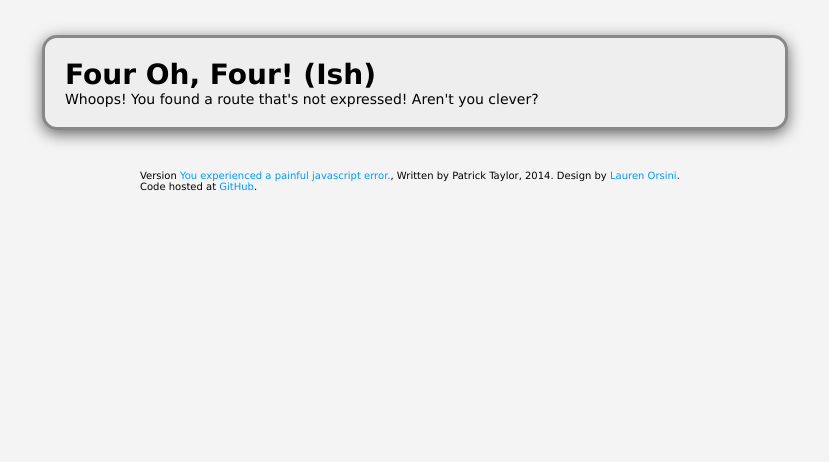
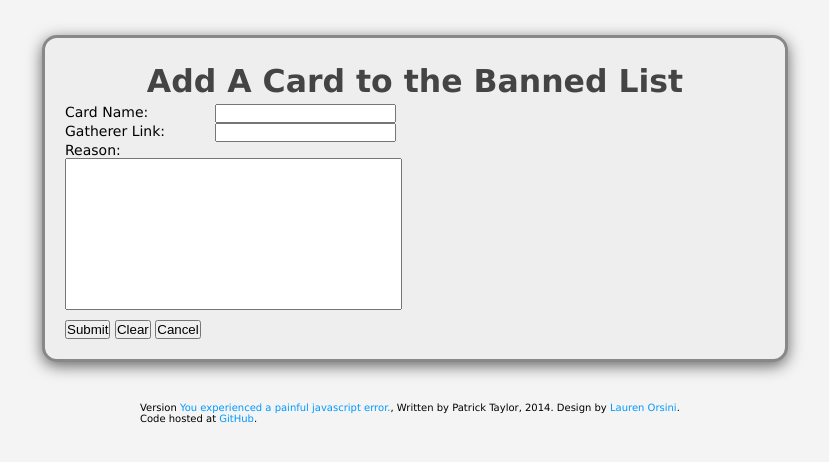
Before and after one commit to ThePatches/Goodloe, a website: page public/index.html at #/bancard in a window 1280 px wide. Shown: the whole page, without its empty margins (225-1054 px from the left). Drawn offline with Linux system fonts and the light colour scheme; no server answers.

Commit message:
Added the ban card page with no functionality.

```diff
--- a/public/js/app.js
+++ b/public/js/app.js
@@ -80,6 +80,10 @@ goodloeApp.config(['$routeProvider',
             {
                 templateUrl: "views/bannedlist.html",
                 controller: "BannedListController"
+            })
+            .when("/bancard", {
+                templateUrl: "views/bancard.html",
+                controller: "BanCardController"
             })
         .otherwise({
                 templateUrl: "views/404View.html",
--- a/public/js/controllers/rulescontroller.js
+++ b/public/js/controllers/rulescontroller.js
@@ -25,3 +25,18 @@ rulesControllers.controller("BannedListController", ['$scope', '$http', function
             }
         });
 }]);
+
+rulesControllers.controller("BanCardController", ['$scope', '$http', '$location', function($scope, $http, $location)
+{
+    $scope.canBan = true;
+
+    $scope.submitBan = function()
+    {
+        alert("Not implemented!");
+    };
+
+    $scope.Cancel = function()
+    {
+        $location.path("/");
+    };
+}]);
--- a/public/styles/global.css
+++ b/public/styles/global.css
@@ -192,3 +192,15 @@ a.navLink
     overflow-y: scroll;
     height: 500px;
 }
+
+textarea.medium
+{
+    overflow: auto;
+    resize: none;
+}
+
+.buttonDiv
+{
+    padding-top: 10px;
+    clear: both;
+}
--- /dev/null
+++ b/public/views/bancard.html
@@ -0,0 +1,14 @@
+<div>
+    <h2>Add A Card to the Banned List</h2>
+    <div data-ng-show="canBan">
+        <div id="formDiv">
+            <label for="cardName">Card Name:</label><input type="text" id="cardName" data-ng-model="cardName" /><br />
+            <label for="gatherer">Gatherer Link:</label><input type="text" id="gatherer" data-ng-model="gatherer" /><br />
+            <label for="reason">Reason:</label><br />
+            <textarea id="reason" cols="40" rows="10" class="medium" style="float: left; clear: both;"></textarea> <br />
+        </div>
+        <div class="buttonDiv">
+            <button data-ng-click="submitBan()" >Submit</button>&nbsp;<button data-clear-inputs data-form-div="formDiv">Clear</button>&nbsp;<button data-ng-click="Cancel()">Cancel</button>
+        </div>
+    </div>
+</div>
```
Also changed, not shown: public/views/game.html (+1 -1 lines).
